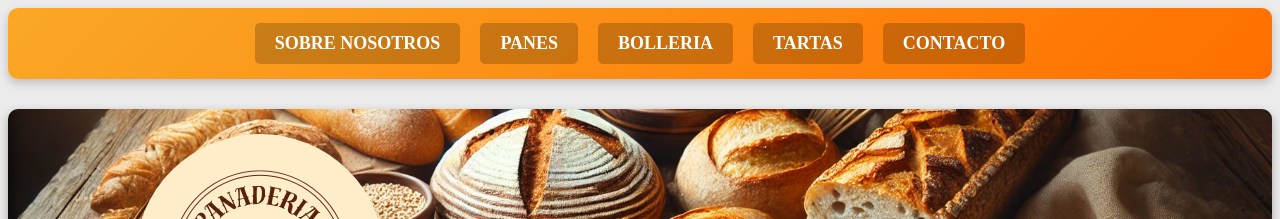
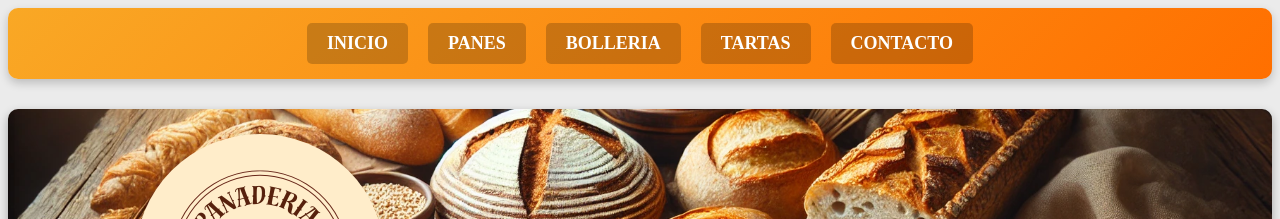
Before and after one commit to Palomino18/deliciaspalomino, a plain HTML site: page index.html in a window 1280 px wide. Shown: the top 219 px of the page. Drawn offline with Linux system fonts and the light colour scheme.

Commit message:
Update index.html

```diff
--- a/index.html
+++ b/index.html
@@ -14,7 +14,7 @@
 
 
     <div id="enlaces">
-        <a href="index.html">SOBRE NOSOTROS</a>
+        <a href="index.html">INICIO</a>
         <a href="pages/panes.html">PANES</a>
         <a href="pages/bolleria.html">BOLLERIA</a>
         <a href="pages/tartas.html">TARTAS</a>
```
